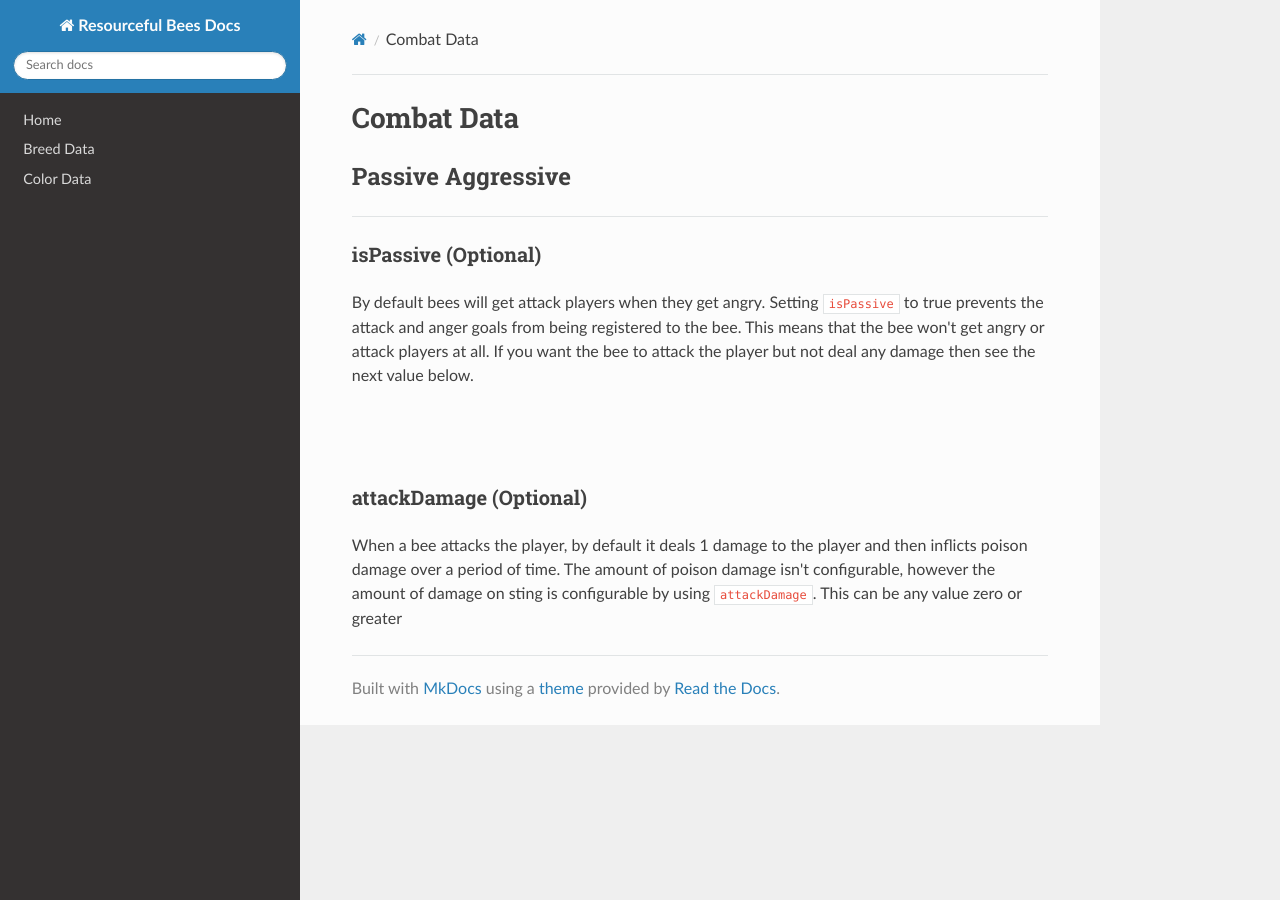
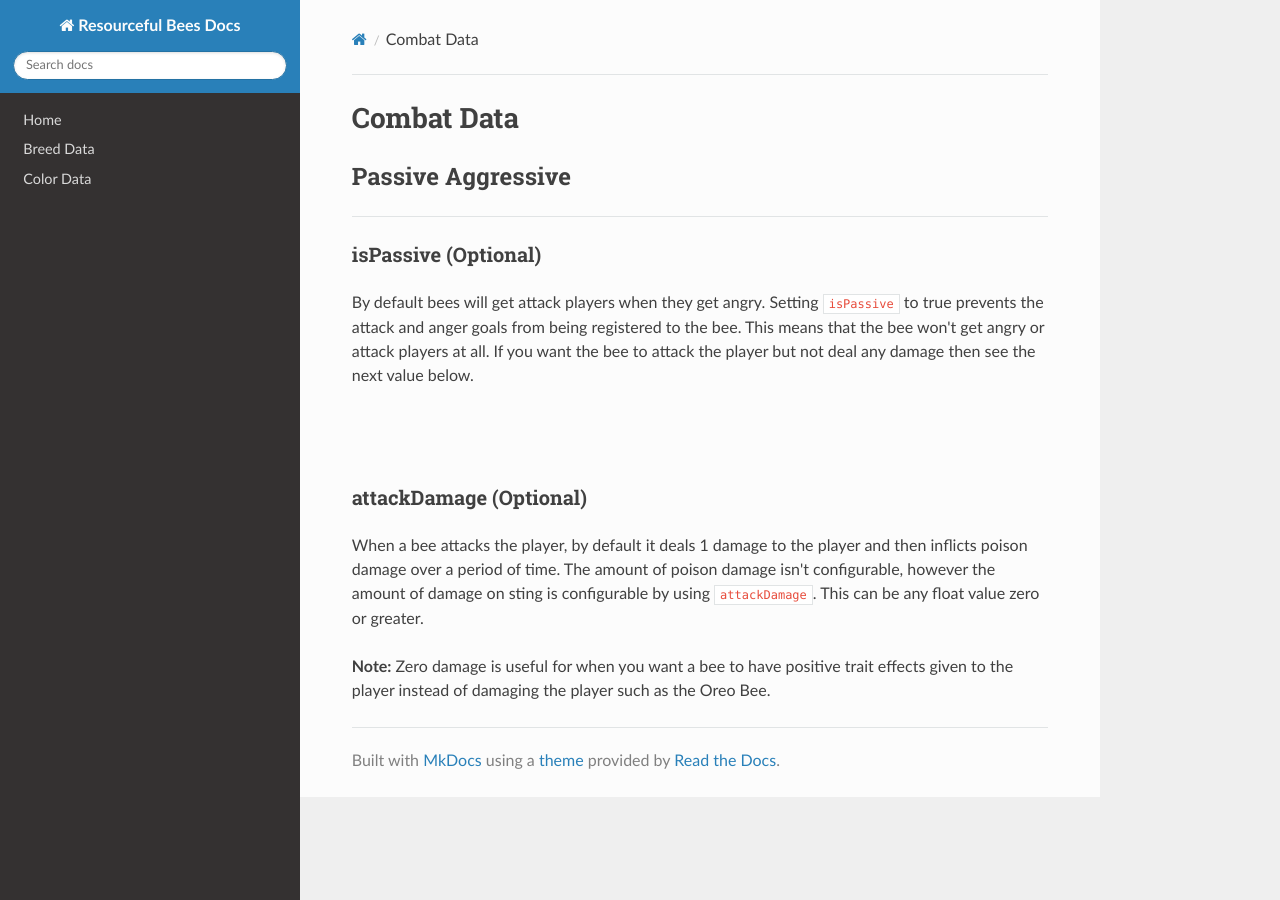
Before and after one commit to Team-Resourceful/ResourcefulBeesDocs, an MkDocs documentation site: the page built from docs/bee_data/combat_data.md, in a window 1280 px wide. Built offline with MkDocs 1.6.1, drawn with Linux system fonts in a browser that asks for light colours; nearby versions of some CDN libraries.

Commit message:
docs/bee_data/combat_data.md updated from https://stackedit.io/

```diff
--- a/docs/bee_data/combat_data.md
+++ b/docs/bee_data/combat_data.md
@@ -12,7 +12,9 @@ By default bees will get attack players when they get angry. Setting `isPassive`
 
 ### **attackDamage** (Optional)
 
-When a bee attacks the player, by default it deals 1 damage to the player and then inflicts poison damage over a period of time. The amount of poison damage isn't configurable, however the amount of damage on sting is configurable by using `attackDamage`. This can be any value zero or greater
+When a bee attacks the player, by default it deals 1 damage to the player and then inflicts poison damage over a period of time. The amount of poison damage isn't configurable, however the amount of damage on sting is configurable by using `attackDamage`. This can be any float value zero or greater.
+
+**Note:** Zero damage is useful for when you want a bee to have positive trait effects given to the player instead of damaging the player such as the Oreo Bee.
 <!--stackedit_data:
-eyJoaXN0b3J5IjpbMTEyODg3NzUzMSwxNzg1NTkxNTcxXX0=
+eyJoaXN0b3J5IjpbNTMwMjc3MTAxLDE3ODU1OTE1NzFdfQ==
 -->
```
